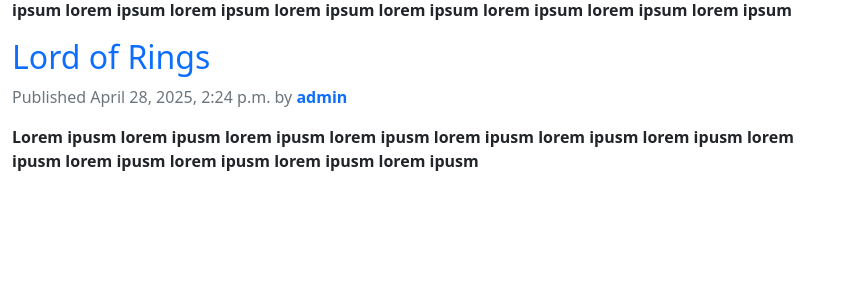
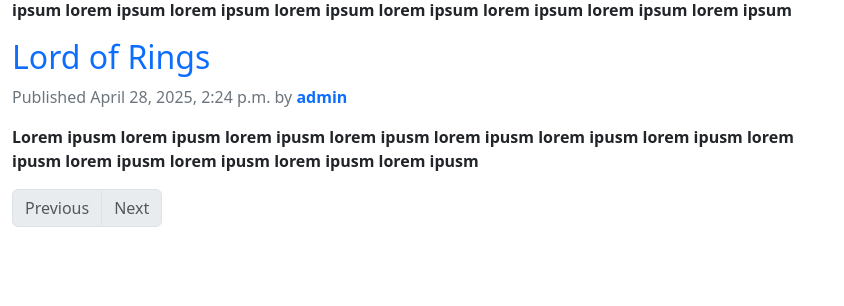
Before and after one commit to dmurawski/blog_render, a Django app: template project_1/blog/templates/blog/post/list.html in a window 1280 px wide. Shown: the part 494-800 px from the top of the page, without its empty margins (0-844 px from the left). Run offline with Django 5.2, Linux system fonts and the light colour scheme; the template is opened without the code that fills it: values that come from a table or form of the project are taken from there, others are empty; data comes from the database, SQL or seed files in the repository; both versions use the stored data as it was after the commit.

Commit message:
add Pagination

```diff
--- a/project_1/blog/templates/blog/post/list.html
+++ b/project_1/blog/templates/blog/post/list.html
@@ -22,4 +22,6 @@
 
 {% empty %}
 <p>No posts found.</p>
-{% endfor %} {% endblock content %}
+{% endfor %}
+{% include "pagination.html" with page=posts %}
+{% endblock content %}
--- /dev/null
+++ b/project_1/blog/templates/pagination.html
@@ -0,0 +1,40 @@
+<nav aria-label="Page navigation">
+  <ul class="pagination">
+
+    <!-- Poprzednia strona -->
+    {% if page.has_previous %}
+      <li class="page-item">
+        <a class="page-link" href="?page={{ page.previous_page_number }}">Previous</a>
+      </li>
+    {% else %}
+      <li class="page-item disabled">
+        <span class="page-link">Previous</span>
+      </li>
+    {% endif %}
+
+    {# Numery stron #}
+    {% for num in page.paginator.page_range %}
+      {% if num == page.number %}
+        <li class="page-item active" aria-current="page">
+          <span class="page-link">{{ num }}</span>
+        </li>
+      {% else %}
+        <li class="page-item">
+          <a class="page-link" href="?page={{ num }}">{{ num }}</a>
+        </li>
+      {% endif %}
+    {% endfor %}
+
+    {# Następna strona #}
+    {% if page.has_next %}
+      <li class="page-item">
+        <a class="page-link" href="?page={{ page.next_page_number }}">Next</a>
+      </li>
+    {% else %}
+      <li class="page-item disabled">
+        <span class="page-link">Next</span>
+      </li>
+    {% endif %}
+
+  </ul>
+</nav>
```
Also changed, not shown: project_1/blog/views.py (+7 -1 lines), project_1/db.sqlite3.
